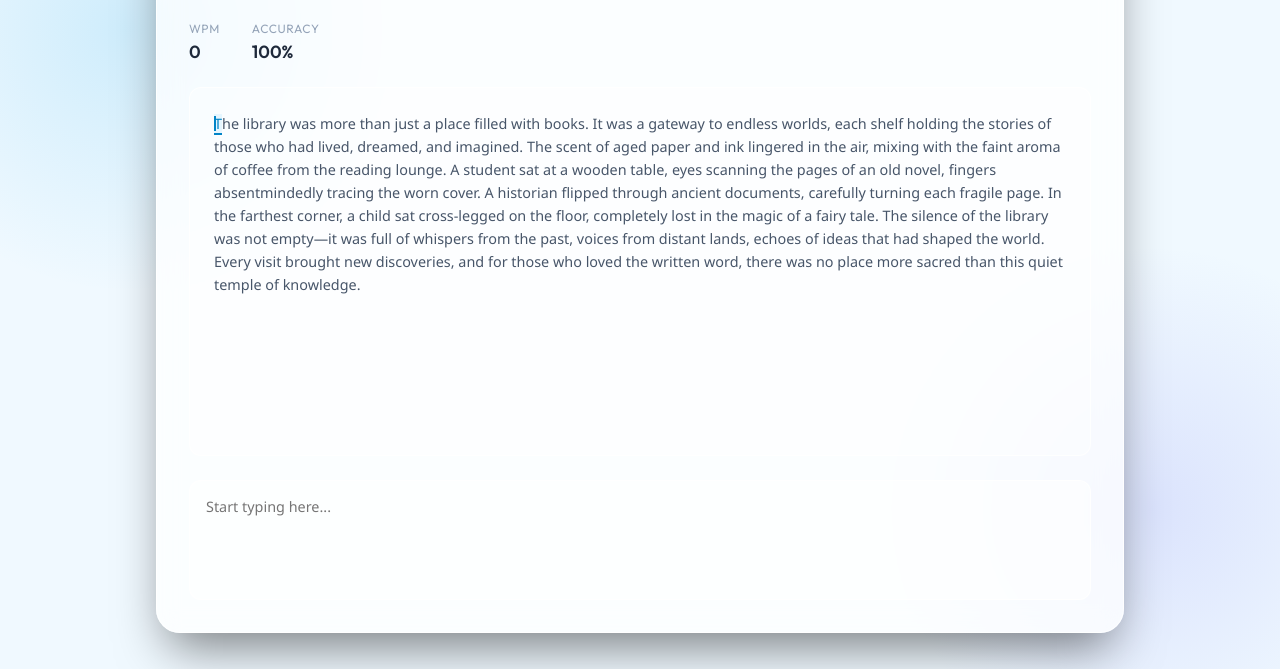
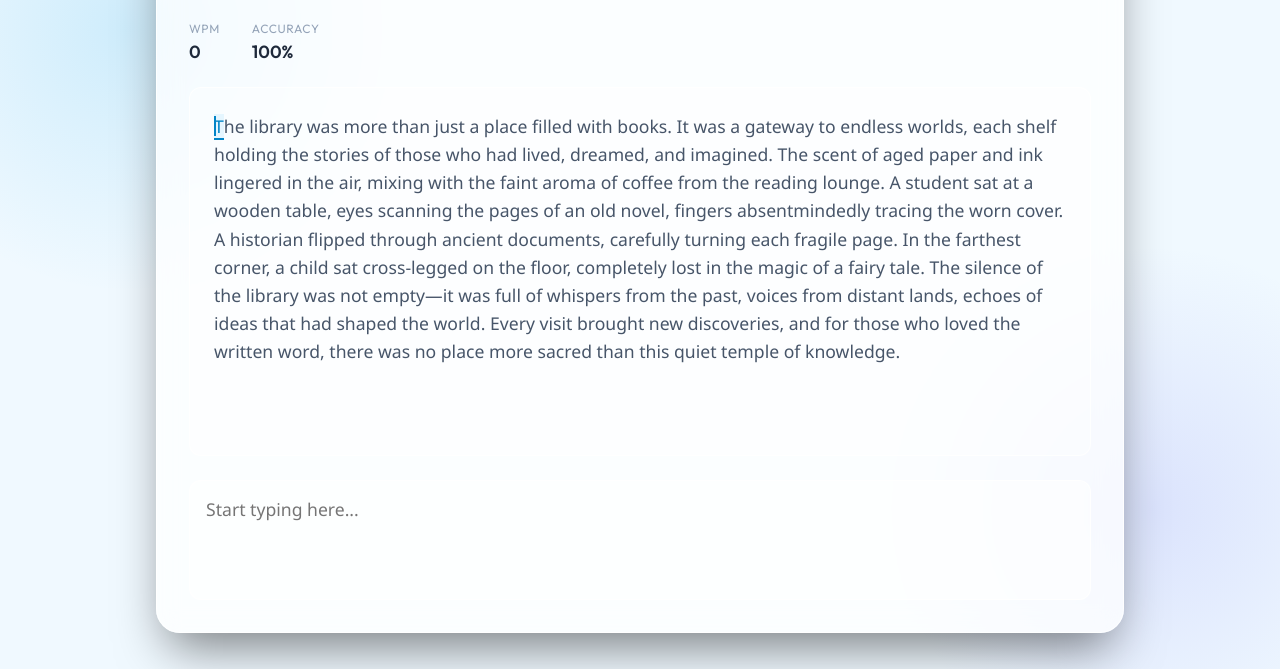
Before and after one commit to IAMolofficial/Typing-test, a website built with Vite: page index.html in a window 1280 px wide. Shown: the part 131-800 px from the top of the page. Built offline with nearby package versions, Linux system fonts and the light colour scheme.

Commit message:
Update font size to 1.1rem (Size 11)

```diff
--- a/src/style.css
+++ b/src/style.css
@@ -168,8 +168,8 @@ h1 {
 
 .text-display {
   font-family: 'Segoe UI', Tahoma, Geneva, Verdana, sans-serif;
-  font-size: 0.9rem;
-  /* "Size 9" interpretation (~14.4px) */
+  font-size: 1.1rem;
+  /* "Size 11" interpretation (~17.6px) */
   line-height: 1.6;
   /* Tighter line height */
   color: #475569;
@@ -251,7 +251,7 @@ h1 {
   padding: 1rem;
   color: var(--text-color);
   font-family: 'Segoe UI', Tahoma, Geneva, Verdana, sans-serif;
-  font-size: 0.9rem;
+  font-size: 1.1rem;
   resize: none;
   outline: none;
   transition: border-color 0.2s;
```
